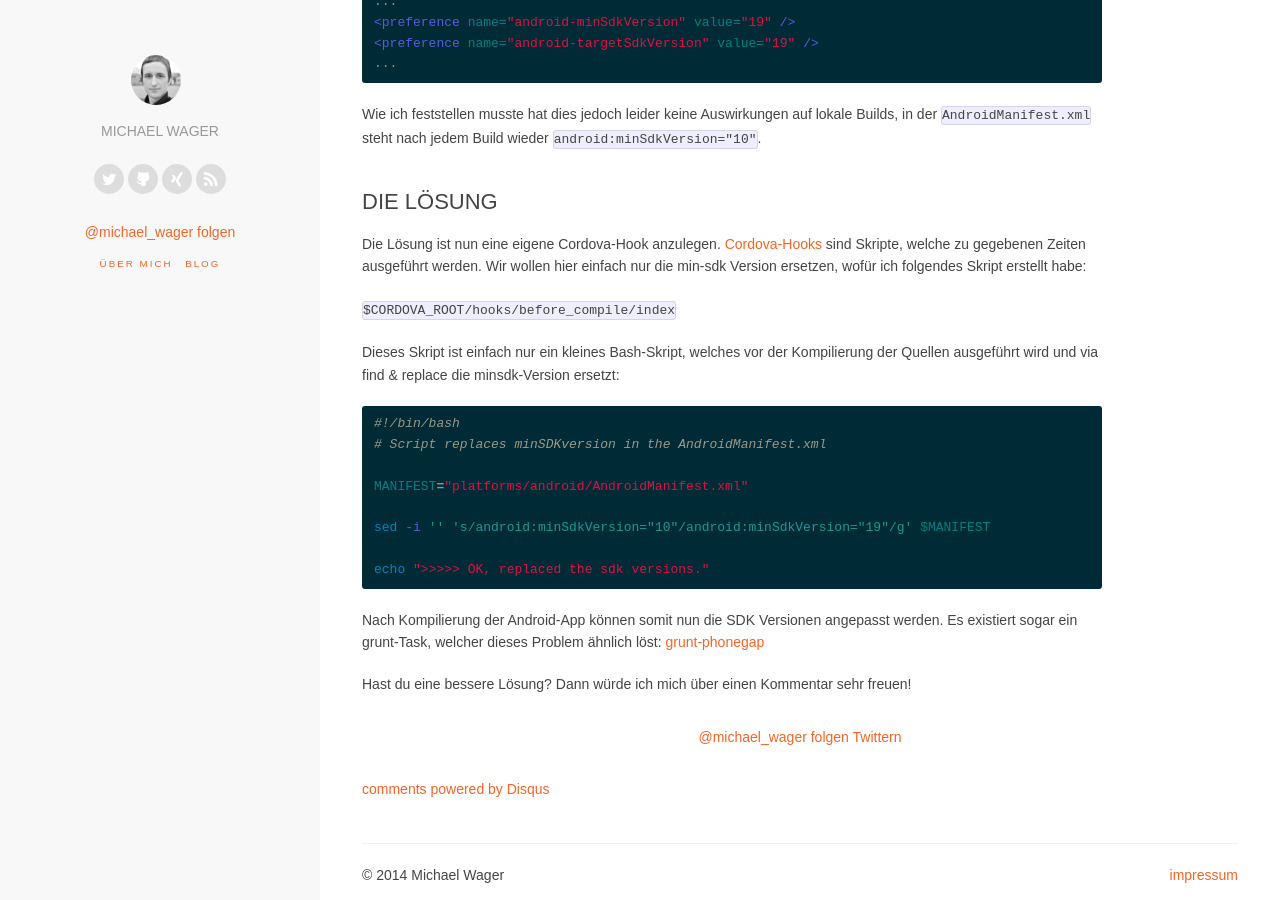
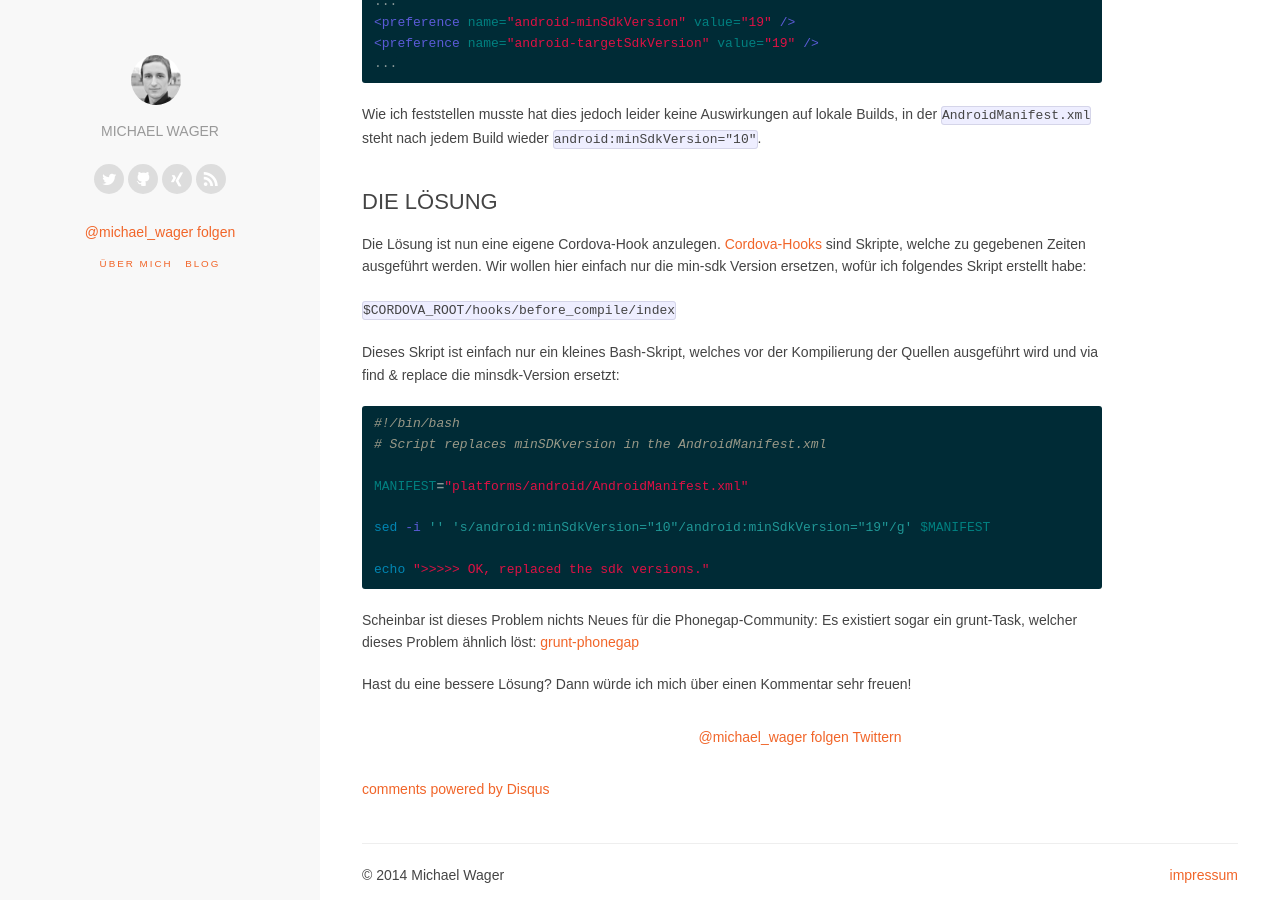
Before and after one commit to mwager/mwager.github.io, a Jekyll site: the page built from _posts/2014-10-21-phonegap-android-api-level.markdown, in a window 1280 px wide and 900 px high, scrolled down 839 px. Built offline with Jekyll 4.4.1, drawn with Linux system fonts in a browser that asks for light colours; nearby versions of some CDN libraries; comment, search, counter and statistics services are not loaded.

Commit message:
update android/phonegap api level post

```diff
--- a/_posts/2014-10-21-phonegap-android-api-level.markdown
+++ b/_posts/2014-10-21-phonegap-android-api-level.markdown
@@ -59,6 +59,6 @@ sed -i '' 's/android:minSdkVersion="10"/android:minSdkVersion="19"/g' $MANIFEST
 echo ">>>>> OK, replaced the sdk versions."
 {% endhighlight %}
 
-Nach Kompilierung der Android-App können somit nun die SDK Versionen angepasst werden. Es existiert sogar ein grunt-Task, welcher dieses Problem ähnlich löst: [grunt-phonegap](https://github.com/logankoester/grunt-phonegap)
+Scheinbar ist dieses Problem nichts Neues für die Phonegap-Community: Es existiert sogar ein grunt-Task, welcher dieses Problem ähnlich löst: [grunt-phonegap](https://github.com/logankoester/grunt-phonegap)
 
 Hast du eine bessere Lösung? Dann würde ich mich über einen Kommentar sehr freuen!
```
